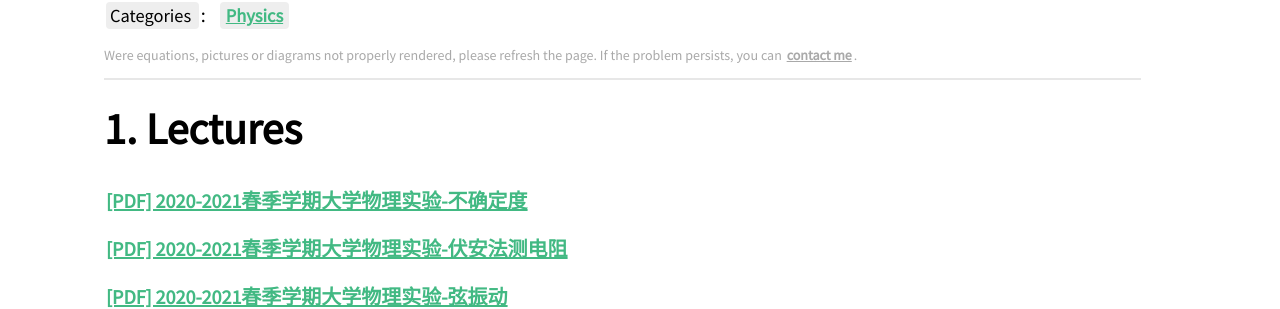
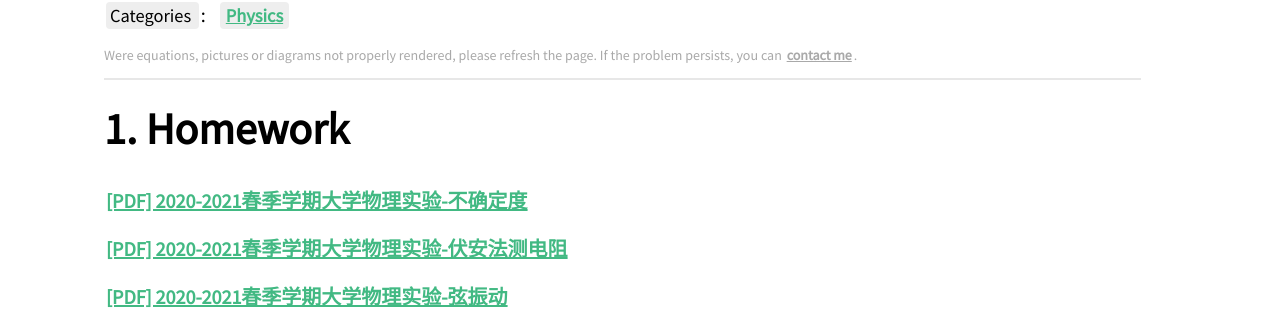
Before and after one commit to ssskz/ssskz.github.io, a Jekyll site: the page built from _posts/2023-3-5-University-Physics-Experiments.md, in a window 1280 px wide. Shown: the part 253-562 px from the top of the page. Built offline with Jekyll 4.4.1, drawn with Linux system fonts in a browser that asks for light colours; our own code applies the rules of GitHub Pages for plain Markdown files; a script that is not in the unit is left out.

Commit message:
update _posts/2023-3-5-University-Physics-Experiments.md.
Signed-off-by: ssskz <12497590+ssskz@user.noreply.gitee.com>

```diff
--- a/_posts/2023-3-5-University-Physics-Experiments.md
+++ b/_posts/2023-3-5-University-Physics-Experiments.md
@@ -9,7 +9,7 @@ categories: Physics
 description: Sharing of learning materials about **University Physics Experiments** course, in 2021 Spring semester.
 ---
 
-# Lectures
+# Homework
 
 <p><a href="https://ssskz.github.io/materials/大学物理实验/不确定度.pdf" target="_blank">[PDF] 2020-2021春季学期大学物理实验-不确定度 </a></p>
 
```
